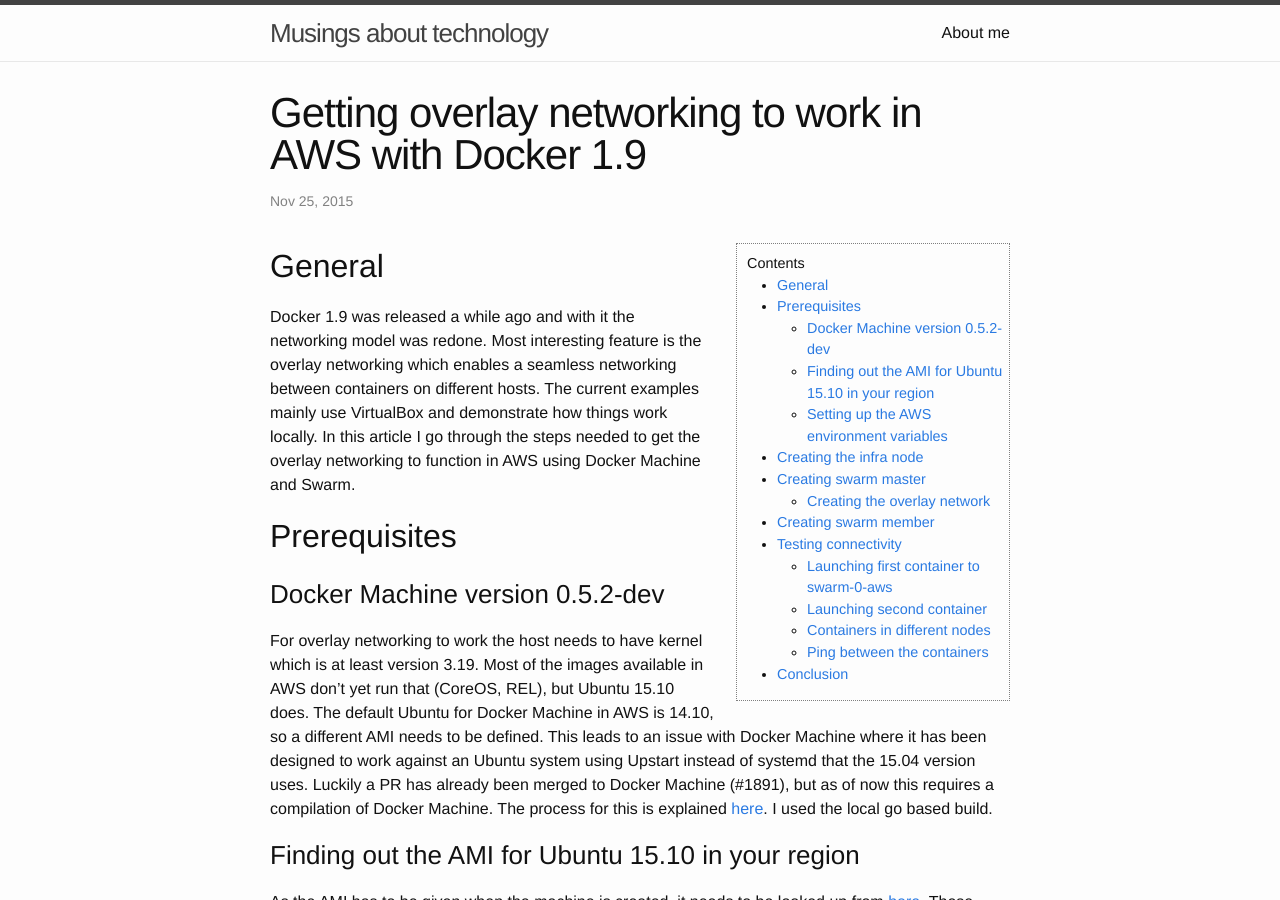
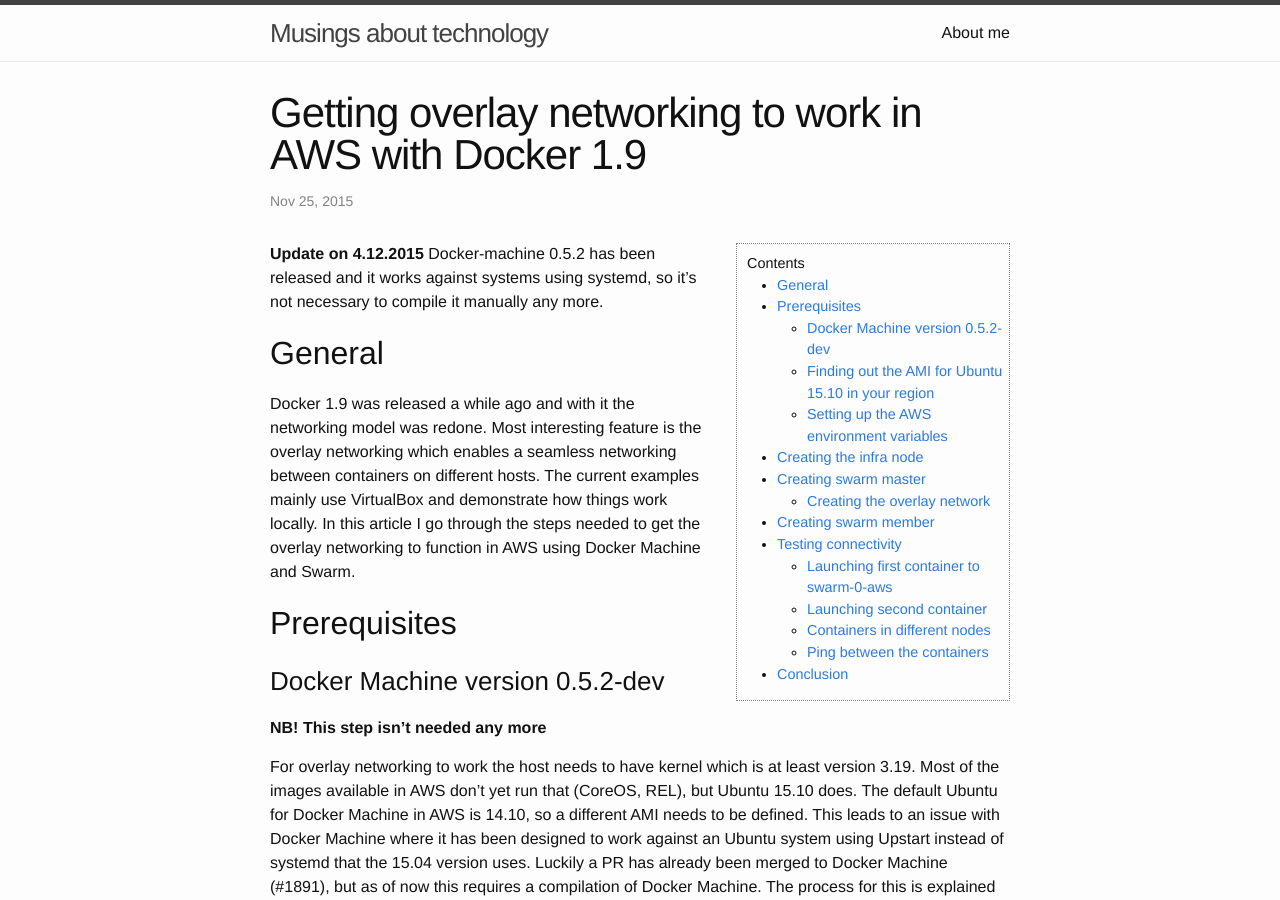
Before and after one commit to SirIle/sirile.github.io, a Jekyll site: the page built from _posts/2015-11-25-getting-overlay-networking-to-work-in-aws-with-docker-19.markdown, in a window 1280 px wide and 900 px high. Built offline with Jekyll 4.4.1, drawn with Linux system fonts in a browser that asks for light colours; nearby versions of some CDN libraries.

Commit message:
Modified as machine 0.5.2 was released

```diff
--- a/_posts/2015-11-25-getting-overlay-networking-to-work-in-aws-with-docker-19.markdown
+++ b/_posts/2015-11-25-getting-overlay-networking-to-work-in-aws-with-docker-19.markdown
@@ -13,6 +13,8 @@ Contents
 {:toc}
 </div>
 
+**Update on 4.12.2015** Docker-machine 0.5.2 has been released and it works against systems using systemd, so it's not necessary to compile it manually any more.
+
 ## General
 
 Docker 1.9 was released a while ago and with it the networking model was redone. Most interesting feature is the overlay networking which enables a seamless networking between containers on different hosts. The current examples mainly use VirtualBox and demonstrate how things work locally. In this article I go through the steps needed to get the overlay networking to function in AWS using Docker Machine and Swarm.
@@ -20,6 +22,8 @@ Docker 1.9 was released a while ago and with it the networking model was redone.
 ## Prerequisites
 
 ### Docker Machine version 0.5.2-dev
+
+**NB! This step isn't needed any more**
 
 For overlay networking to work the host needs to have kernel which is at least version 3.19. Most of the images available in AWS don't yet run that (CoreOS, REL), but Ubuntu 15.10 does. The default Ubuntu for Docker Machine in AWS is 14.10, so a different AMI needs to be defined. This leads to an issue with Docker Machine where it has been designed to work against an Ubuntu system using Upstart instead of systemd that the 15.04 version uses. Luckily a PR has already been merged to Docker Machine (#1891), but as of now this requires a compilation of Docker Machine. The process for this is explained [here](https://github.com/docker/machine/blob/master/CONTRIBUTING.md). I used the local go based build.
 
```
